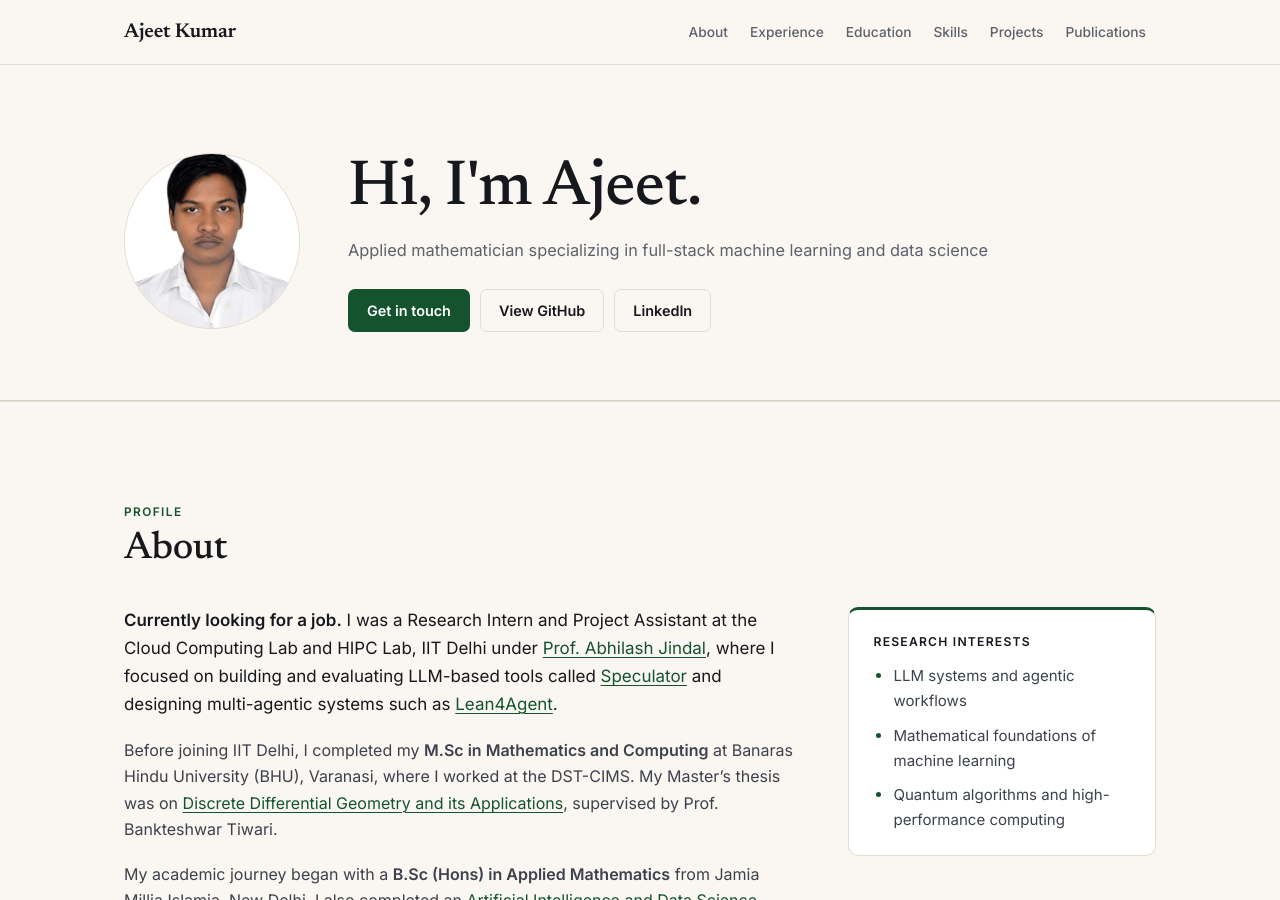
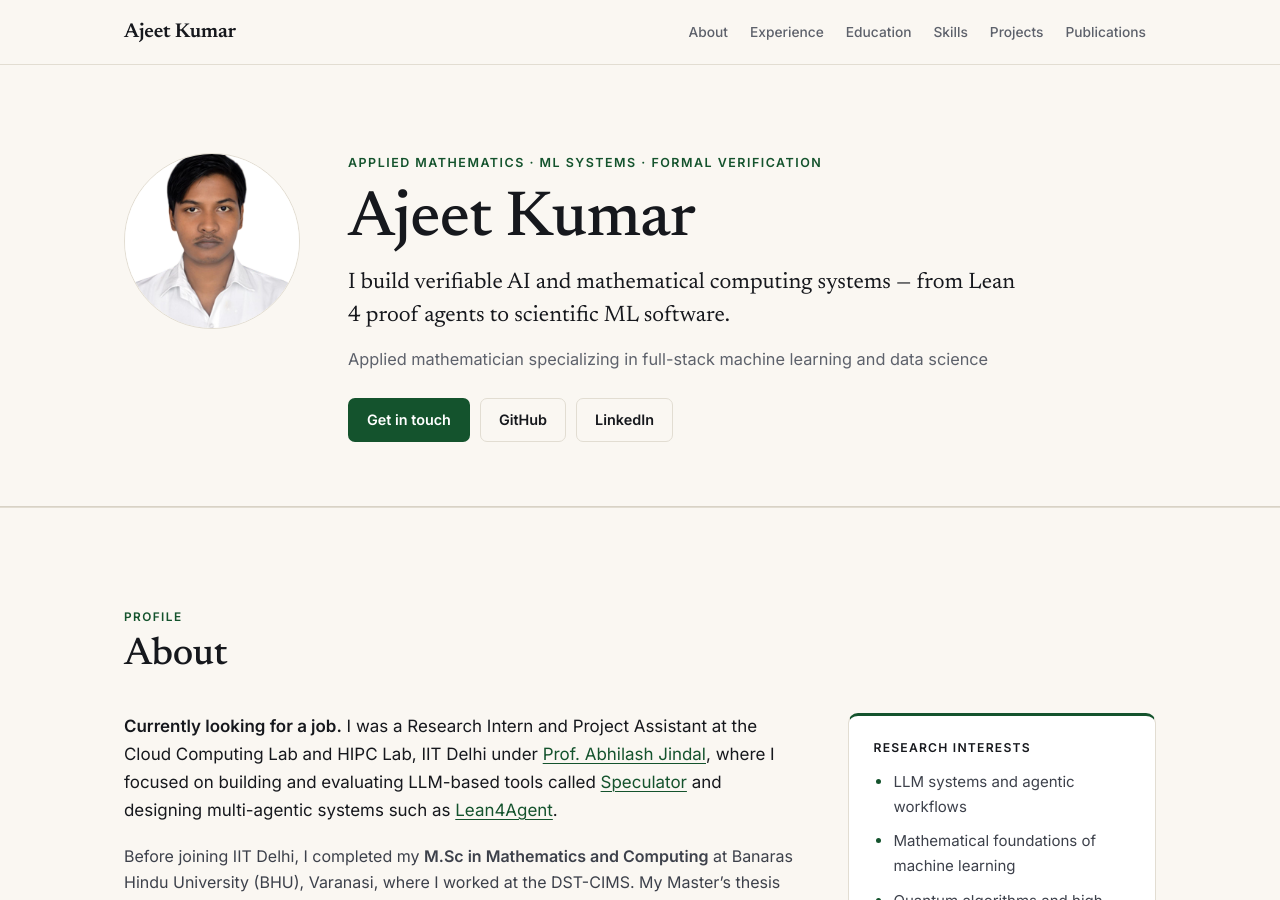
Before and after one commit to ajeetkbhardwaj/mailportfolio, a Jekyll site: the page built from index.md, in a window 1280 px wide and 900 px high. Built offline with Jekyll 4.4.1, drawn with Linux system fonts in a browser that asks for light colours.

Commit message:
design: strengthen hero hierarchy and remove decorative elements

```diff
--- a/_layouts/portfolio.html
+++ b/_layouts/portfolio.html
@@ -11,11 +11,13 @@
       <img src="{{ site.avatar | relative_url }}" alt="{{ site.name }}">
     </div>
     <div class="hero-text">
-      <h1>Hi, I'm {% if site.name %}{{ site.name | split: " " | first }}.{% else %}me.{% endif %}</h1>
+      <p class="hero-role">Applied Mathematics &middot; ML Systems &middot; Formal Verification</p>
+      <h1>{{ site.name }}</h1>
+      <p class="hero-position">I build verifiable AI and mathematical computing systems — from Lean 4 proof agents to scientific ML software.</p>
       <div class="tagline">{{ site.description }}</div>
       <div class="hero-actions">
         <a class="btn btn-primary" href="mailto:{{ site.email }}">Get in touch</a>
-        <a class="btn btn-secondary" href="https://github.com/ajeetkbhardwaj" target="_blank" rel="noopener">View GitHub</a>
+        <a class="btn btn-secondary" href="https://github.com/ajeetkbhardwaj" target="_blank" rel="noopener">GitHub</a>
         <a class="btn btn-secondary" href="https://www.linkedin.com/in/ajeetkumar09" target="_blank" rel="noopener">LinkedIn</a>
       </div>
     </div>
```
